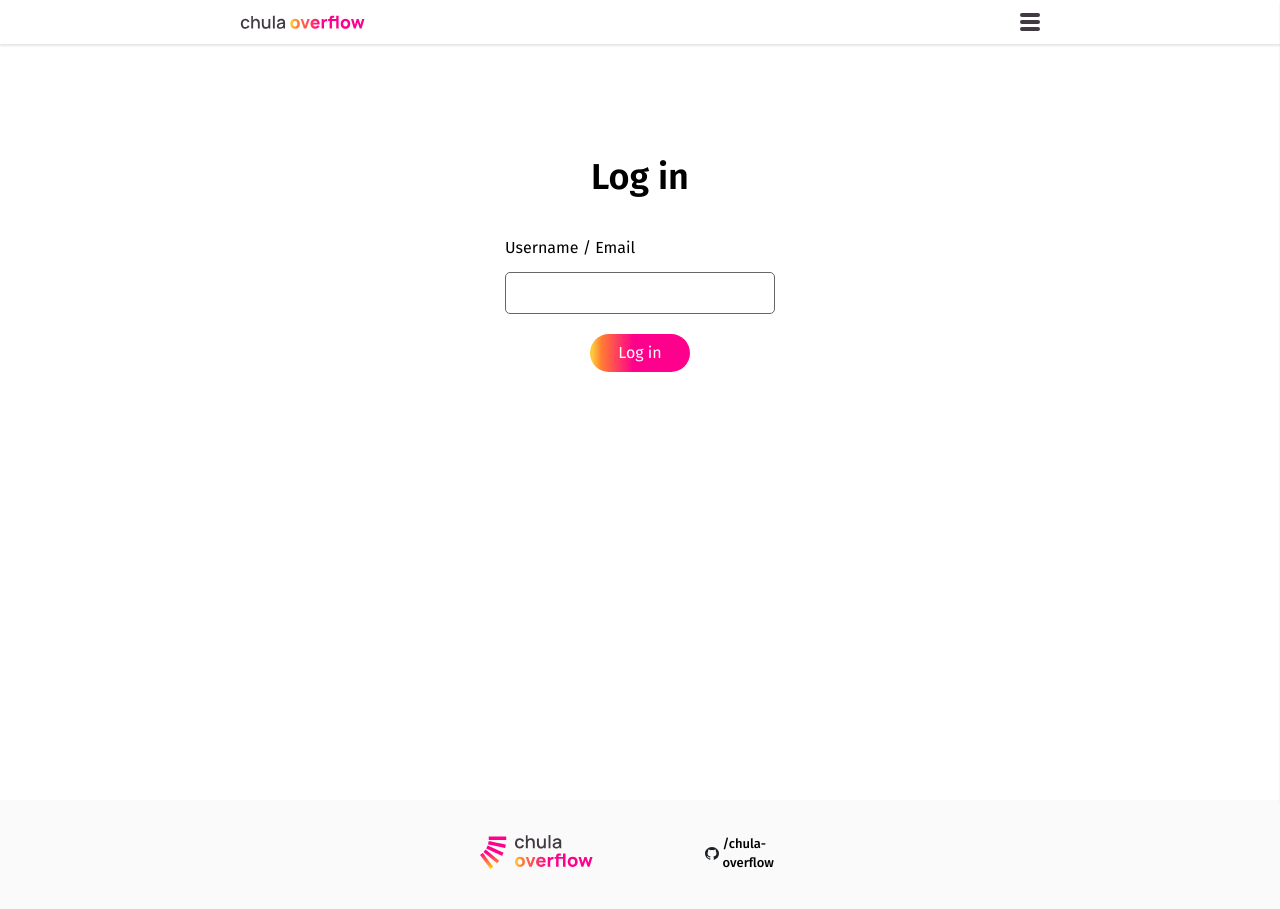
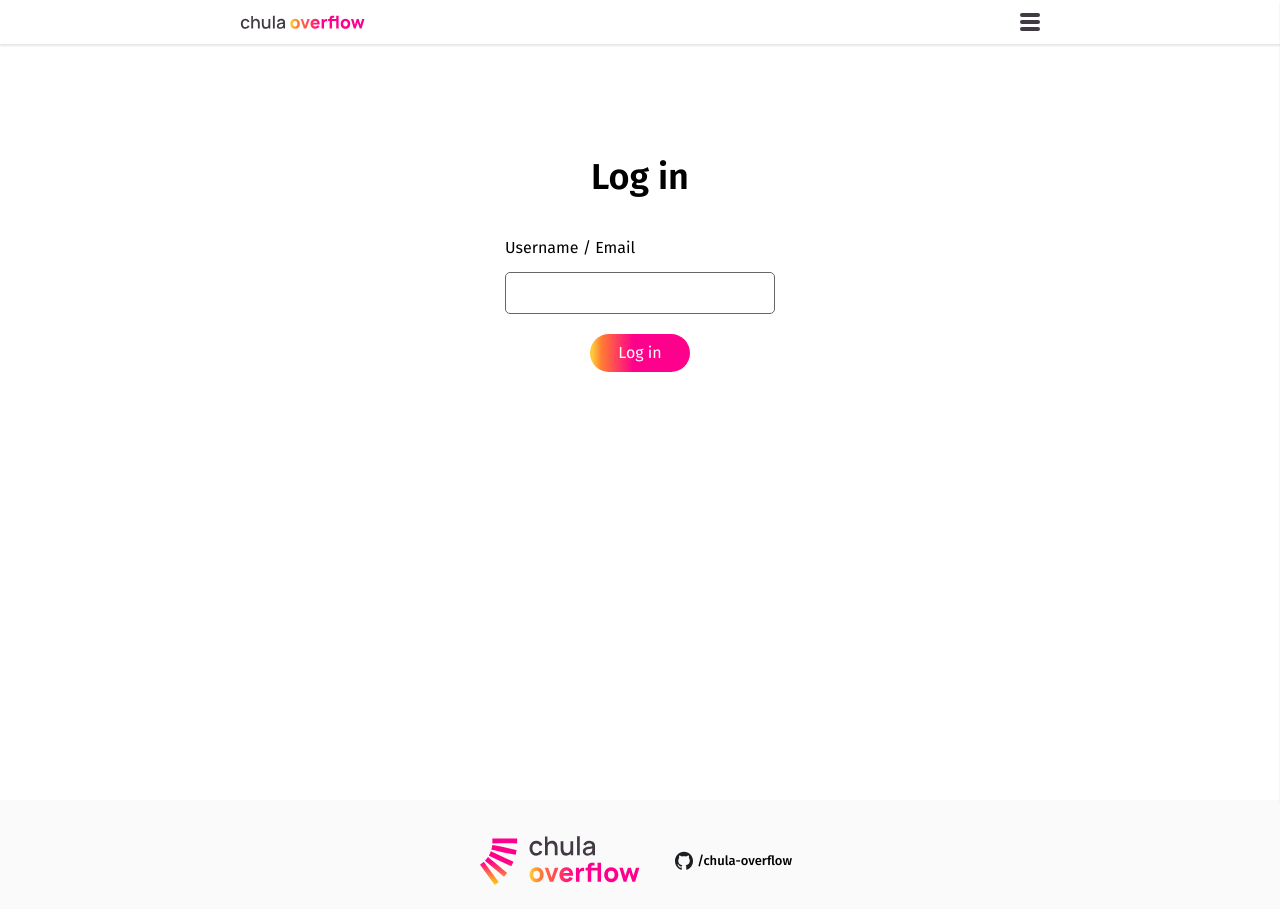
Before and after one commit to chula-overflow/chula-overflow-frontend, a Next.js app: page /auth in a window 1280 px wide. Shown: the top 909 px of the page. Built offline with nearby package versions, Linux system fonts and the light colour scheme; no server answers.

Commit message:
fix: footer styling and layout

```diff
--- a/src/components/Footer.tsx
+++ b/src/components/Footer.tsx
@@ -9,10 +9,8 @@ const Footer = () => {
           <div className="flex flex-col items-center space-y-8">
             <div className="flex flex-row justify-between items-center max-w-[320px]">
               <Link href="/" passHref>
-                <a>
-                  <div className="w-1/2 hover:cursor-pointer">
-                    <Image src="/graphic/cuof-logo-text.svg" width="297" height="98" alt="" />
-                  </div>
+                <a className="w-1/2 hover:cursor-pointer">
+                  <Image src="/graphic/cuof-logo-text.svg" width="297" height="98" alt="" />
                 </a>
               </Link>
               <Link href="https://www.github.com/chula-overflow" passHref>
```
